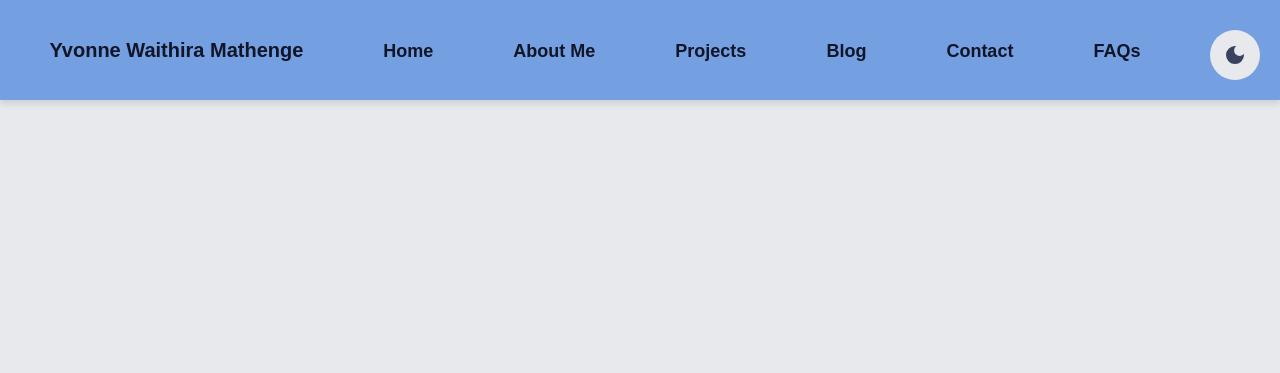
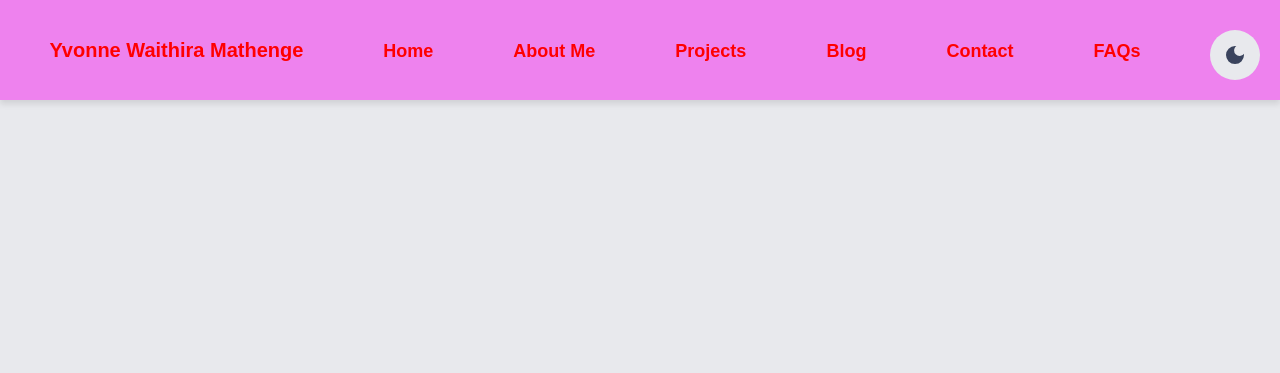
Before and after one commit to Yvonne-Mathenge/my-portfolio, a plain HTML site: page index.html in a window 1280 px wide. Shown: the top 373 px of the page. Drawn offline with Linux system fonts and the light colour scheme; no server answers.

Commit message:
Update style.css

```diff
--- a/style.css
+++ b/style.css
@@ -19,13 +19,13 @@ body {
 
 /* Color Variables */
 :root {
-  --base-color: white;
+  --base-color: gray;
   --base-variant: #e8e9ed;
-  --text-color: #111528;
-  --secondary-text: #232738;
+  --text-color: #ff0000;
+  --secondary-text: #ffa500;
   --primary-color: #3a435d;
   --accent-color: #4842b5;
-  --header-bg: #749fe0;
+  --header-bg: #ee82ee;
 }
 
 .darkmode {
```
